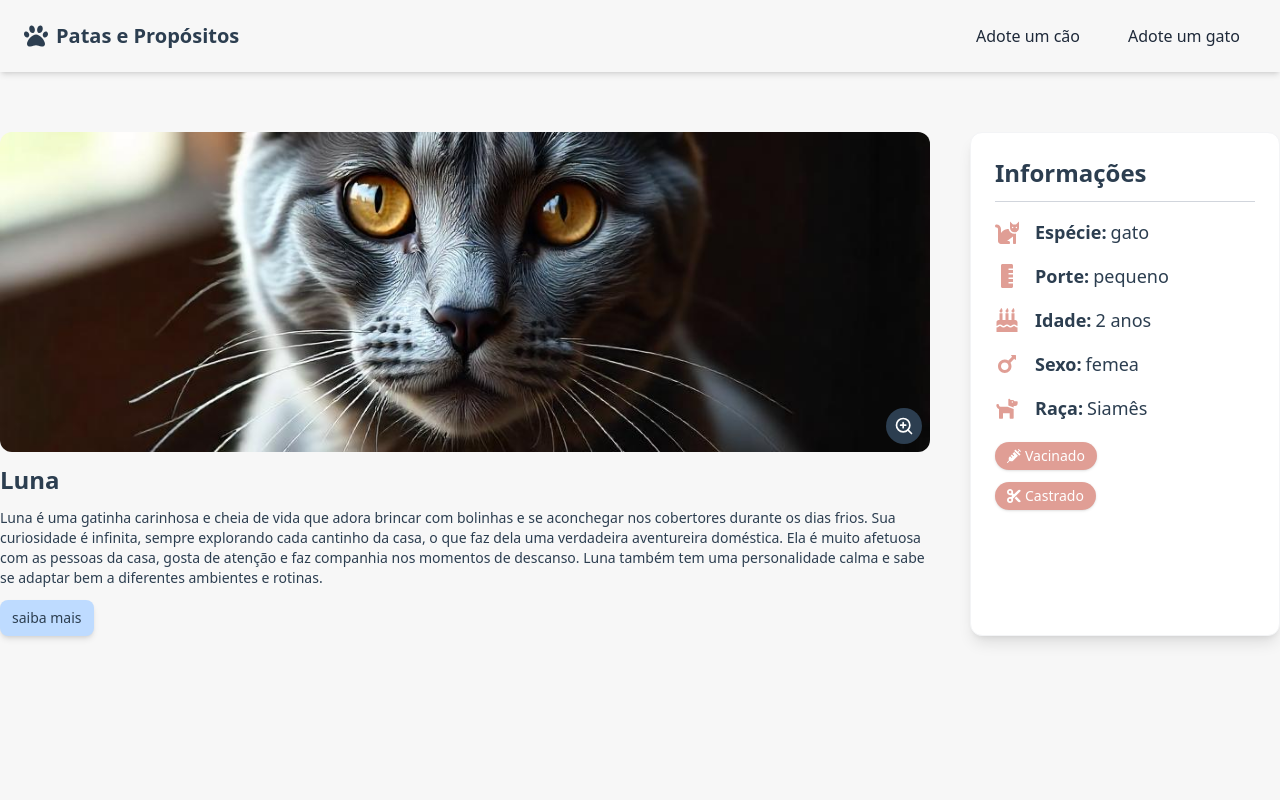
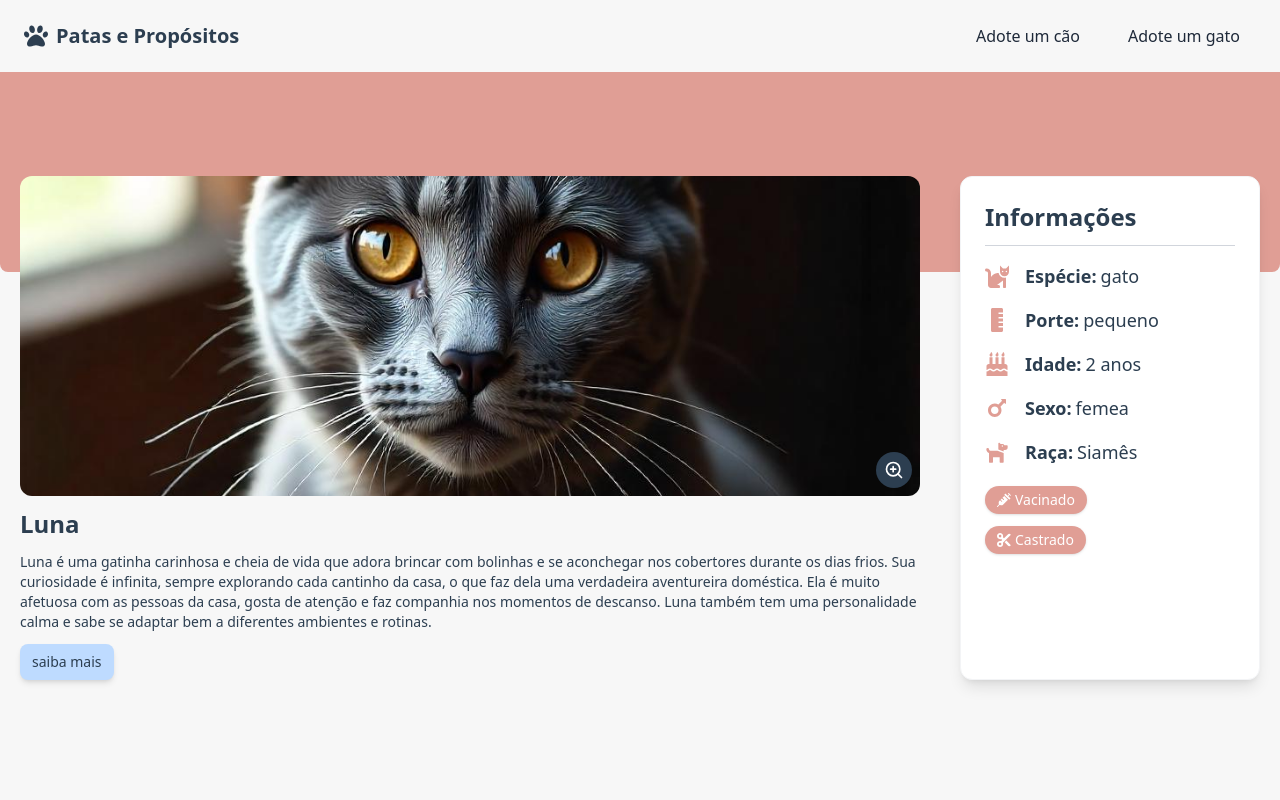
Before and after one commit to biaTrivillin/patas-e-propositos, a Next.js app: page /animais/1 in a window 1280 px wide. Shown: the top 800 px of the page. Built offline with nearby package versions, Linux system fonts and the light colour scheme.

Commit message:
corrigindo imagens

```diff
--- a/src/app/animais/[id]/page.tsx
+++ b/src/app/animais/[id]/page.tsx
@@ -32,7 +32,10 @@ export default function AnimalsPage({ params }: PageProps) {
     }
 
     return (
-        <div className="flex flex-col md:flex-row mt-15 gap-6 md:gap-10">
+        <>
+            <div className="bg-salmon w-full h-50 rounded-b-lg"></div>
+
+            <div className="flex flex-col md:flex-row -mt-24 mx-5 gap-6 md:gap-10">
                 {animal && (
                     <>
                         <div className="w-full md:w-3/4">
@@ -44,5 +47,6 @@ export default function AnimalsPage({ params }: PageProps) {
                     </>
                 )}
             </div>
+        </>
     );
 }
--- a/src/app/components/commom/VerticalCard.tsx
+++ b/src/app/components/commom/VerticalCard.tsx
@@ -44,6 +44,8 @@ const VerticalCard = ({ animal }: VerticalCardProps) => {
                         src={animal.imagem}
                         alt={animal.nome}
                         className="max-w-full max-h-full object-contain rounded-lg"
+                        width={500}
+                        height={500}
                     />
                 </div>
             )}
```
Lines whose indentation alone changed are shown as unchanged.
